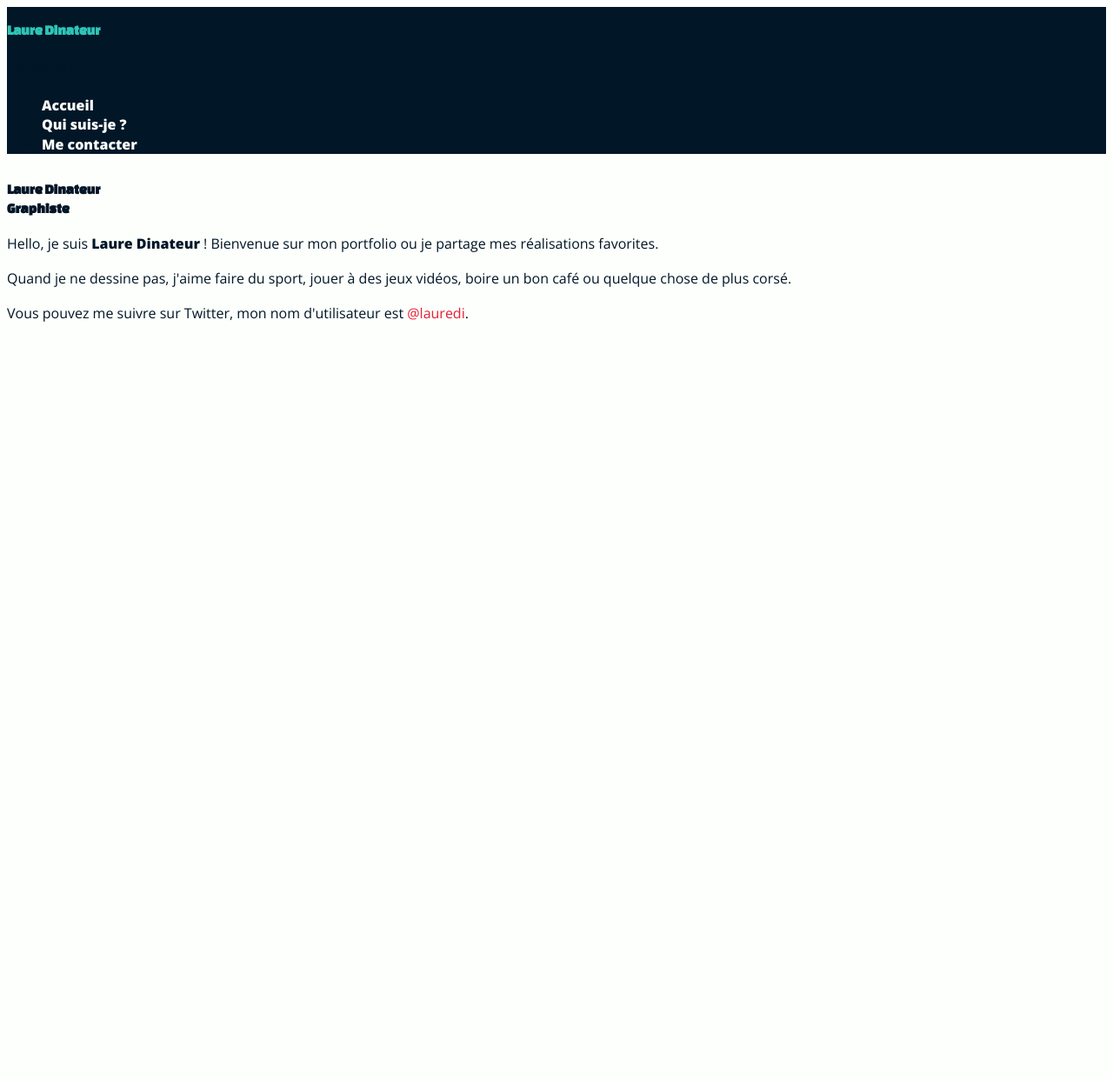
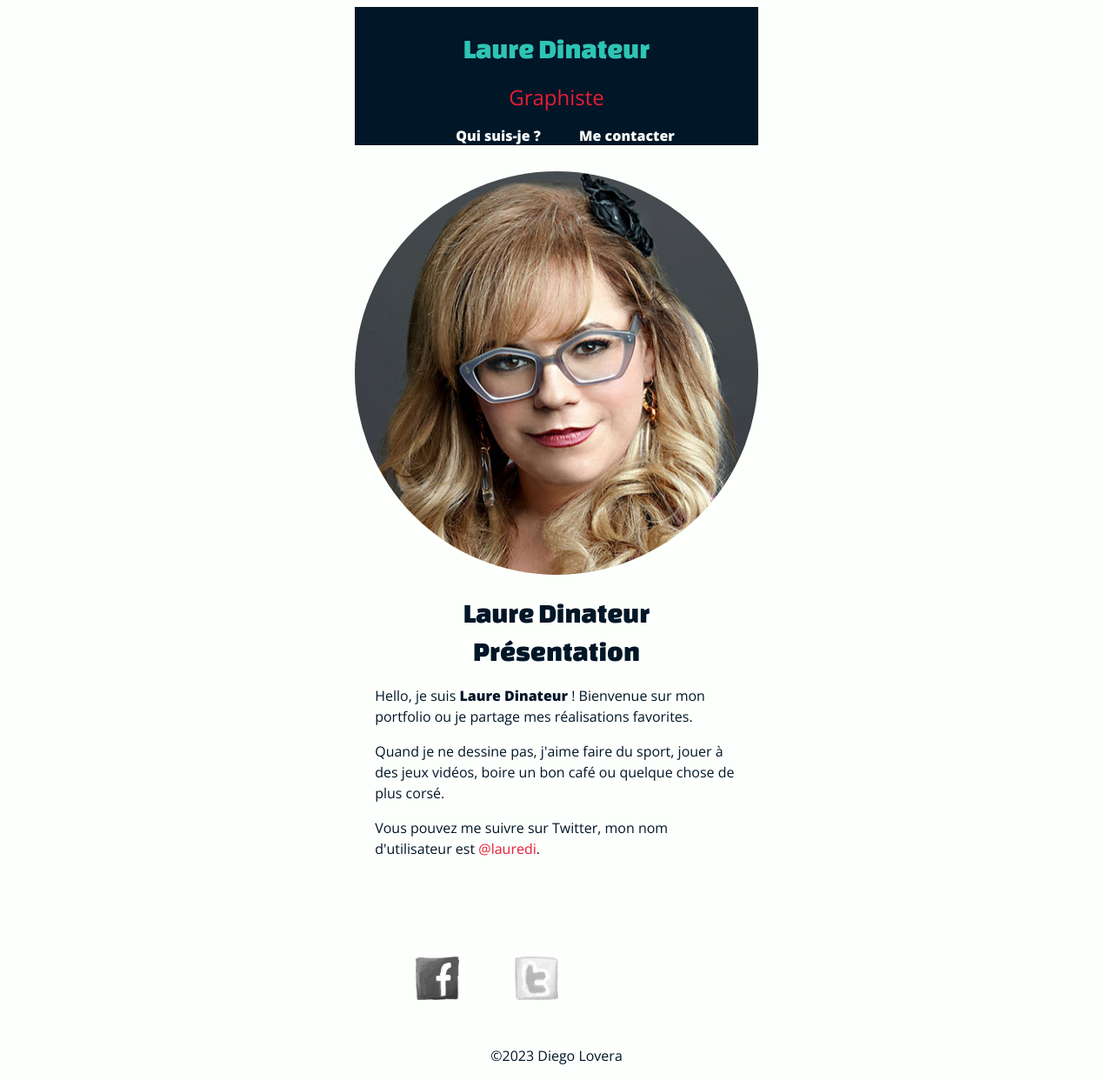
Before and after one commit to divtec-cejef/293-laure-dinateur-Magnumflow, a plain HTML site: page informations.html in a window 1280 px wide. Shown: the whole page at 87% size. Before the commit the page ends 800 px from the top, so only its background shows below. Drawn offline with Linux system fonts and the light colour scheme.

Commit message:
Commencement page contact et finission informations

```diff
--- a/css/main.css
+++ b/css/main.css
@@ -8,6 +8,7 @@
     font-weight: 400;
     src: url('../fonts/open-sans-v40-latin-regular.woff2') format('woff2');
 }
+
 @font-face {
     font-display: swap;
     font-family: 'Open Sans';
@@ -15,6 +16,7 @@
     font-weight: 400;
     src: url('../fonts/open-sans-v40-latin-italic.woff2') format('woff2');
 }
+
 @font-face {
     font-display: swap;
     font-family: 'Open Sans';
@@ -34,18 +36,33 @@
 /*******************************************************
                    HEADER + CSS BASIC
 *******************************************************/
+html {
+    max-width: 480px;
+    margin: auto;
+}
+
 header {
     background-color: #011627;
     padding-top: 5px;
     margin-bottom: 30px;
+    text-align: center;
 }
+
 header li a {
     color: #fdfffc;
     font-weight: bold;
 }
- header h1 {
+
+header h1 {
     color: #2ec4b6;
 }
+
+header h2 {
+    color: #e71d36;
+    font-family: "Open Sans";
+    font-weight: 400;
+}
+
 * {
     box-sizing: border-box;
 }
@@ -73,29 +90,42 @@ a {
 a:hover {
     color: #2ec4b6;
 }
+
 h1,
 h2,
 h3 {
-    font-family: 'Changa One', sans serif;
+    font-family: 'Changa One', sans-serif;
+    font-weight: 400;
 }
+
 p {
     line-height: 1.5;
 }
+
 h2 {
-font-size: 1.5rem;
+    font-size: 1.5rem;
     margin-bottom: .75rem;
+    margin-top: 0;
 }
+
 h1 {
-    font-size:1rem;
-    margin-bottom: 1rem;
+    font-size: 2rem;
+    margin-bottom: 0.5em;
 }
+
+header ul li {
+    display: inline;
+    padding: 20px;
+}
+
+header ul li:first-child {
+    margin-left: 0;
+    padding-left: 0;
+}
+
 /*************************************************************
             PAGE ACCUEIL
  ************************************************************/
-
-
-
-
 
 
 /***************************************************************
@@ -103,12 +133,43 @@ h1 {
  *****************************************************************/
 
 
-
-
-
-
-
-
 /****************************************************************
                 Page Information
  ***************************************************************/
+main p {
+    margin-left: 5%;
+    margin-right: 5%;
+}
+
+.autophoto {
+    border-radius: 360px;
+    display: block;
+    margin: auto;
+}
+
+main h1 {
+    text-align: center;
+}
+
+footer {
+    padding-top: 50px;
+}
+
+footer p {
+    text-align: center;
+}
+
+footer img {
+    display: block;
+    filter: grayscale(100%);
+    margin: 30px;
+    max-width: 50px;
+}
+footer ul li {
+    display: inline-block;
+}
+
+footer img:hover {
+    filter: grayscale(0);
+    transition: filter 500ms linear;
+}
--- a/informations.html
+++ b/informations.html
@@ -16,27 +16,34 @@
 <body id="information">
 <header>
     <h1>Laure Dinateur</h1>
-    <h3>Graphiste</h3>
+    <h2>Graphiste</h2>
     <nav>
         <ul>
-            <li><a href="index.html">Accueil</a></li>
             <li><a href="informations.html">Qui suis-je ?</a></li>
-            <li><a href="contact.html">Me contacter</a></li>
+            <li><a href="contact.html"> Me contacter</a></li>
         </ul>
     </nav>
 </header>
 <main>
-    <h1>Laure Dinateur <br> Graphiste </h1>
+    <img class="autophoto" src="images/laure-dinateur-graphiste.jpg" alt="Photo de laure">
+
+    <h1>Laure Dinateur <br> Présentation </h1>
 
     <p>Hello, je suis <strong>Laure Dinateur</strong> ! Bienvenue sur mon portfolio ou je
         partage mes réalisations favorites.</p>
     <p> Quand je ne dessine pas, j'aime faire du sport,
         jouer à des jeux vidéos, boire un bon café ou quelque chose de plus corsé.</p>
     <p>Vous pouvez me suivre sur Twitter, mon nom d'utilisateur est
-        <a href="twitter.com"> @lauredi</a>. </p>
+        <a href="https://twitter.com/lauredi"> @lauredi</a>. </p>
 </main>
 <footer>
-
+    <nav>
+        <ul>
+            <li><a href=""> <img src="images/facebook-draw.png" alt="Logo facebook"></a></li>
+    <li><a href=""><img src="images/twitter-draw.png" alt="Ancien logo twitter"></a></li>
+        </ul>
+    </nav>
+    <p>&copy2023 Diego Lovera </p>
 </footer>
 </body>
 </html>
```
Also changed, not shown: contact.html (+20 -5 lines).
